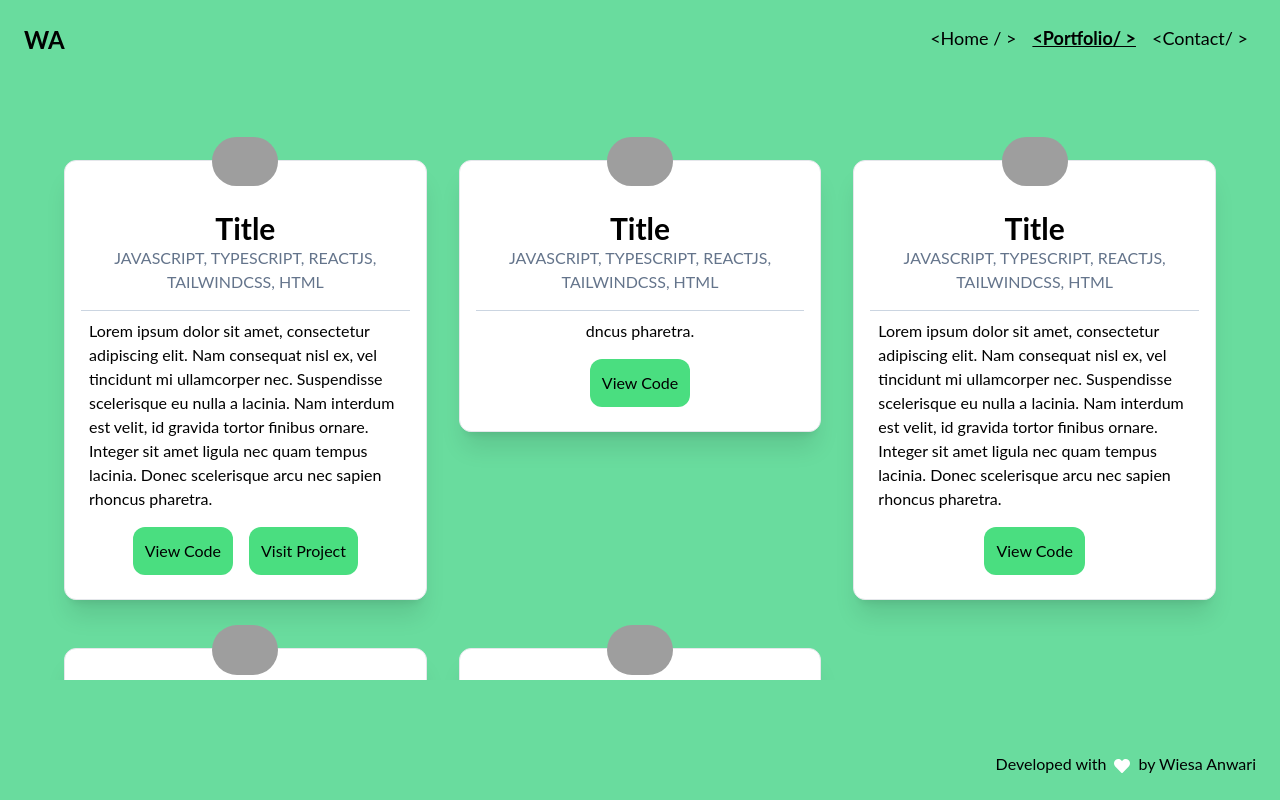
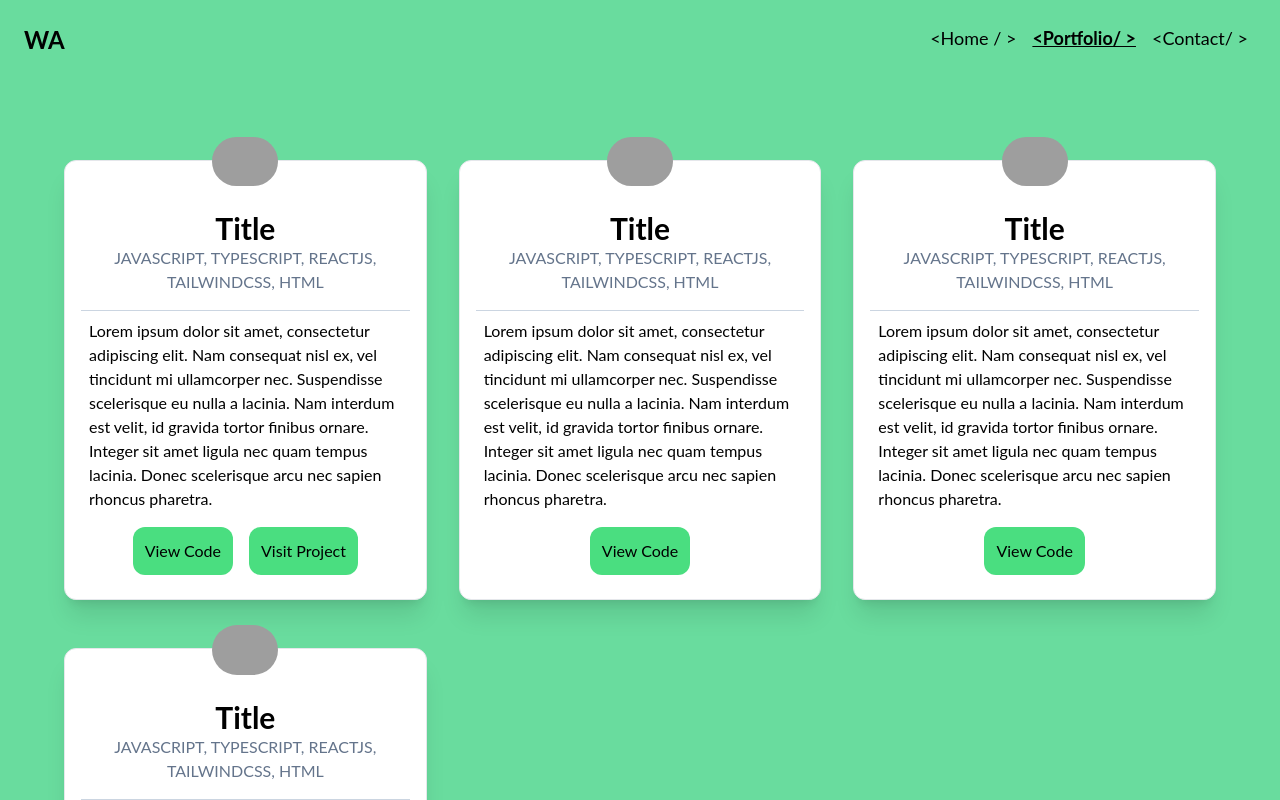
Before and after one commit to wanwari/wanwari.ca, a React (Create React App) app: page /portfolio in a window 1280 px wide. Shown: the top 800 px of the page. Built offline with nearby package versions, Linux system fonts and the light colour scheme; grey boxes are pictures that could not be loaded.

Commit message:
feat: remove portfolio overflow

```diff
--- a/src/pages/Portfolio.tsx
+++ b/src/pages/Portfolio.tsx
@@ -4,10 +4,10 @@ import Header from "../components/Header";
 
 const Portfolio = () => {
 	return (
-		<div className="h-screen bg-bgGreen flex flex-col justify-between">
+		<div className="bg-bgGreen flex flex-col justify-between">
 			<Header active={"portfolio"} />
 
-			<div className="grid grid-cols-3 m-12 pt-4 justify-items-center overflow-auto">
+			<div className="grid grid-cols-3 m-12 pt-4 justify-items-center">
 				<Card
 					title={"Title"}
 					about={
@@ -16,12 +16,6 @@ const Portfolio = () => {
 					tags={"JavaScript, TypeScript, ReactJS, TailwindCSS, HTML"}
 					codeUrl={"Title"}
 					demoUrl={"Title"}
-				/>
-				<Card
-					title={"Title"}
-					about={"dncus pharetra."}
-					tags={"JavaScript, TypeScript, ReactJS, TailwindCSS, HTML"}
-					codeUrl={"Title"}
 				/>
 				<Card
 					title={"Title"}
```
